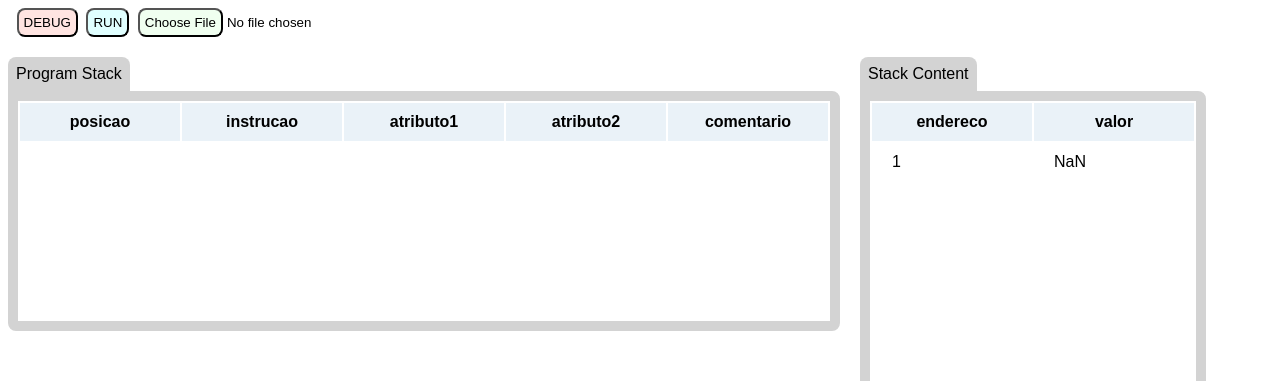
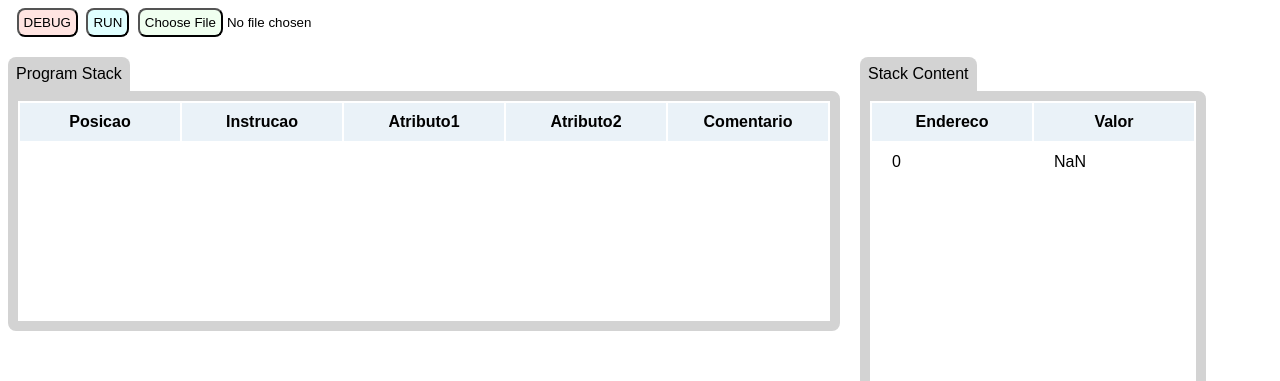
Before and after one commit to joaofavara/virtual-machine, a Vue app: page / in a window 1280 px wide. Both pictures are taken after typing "Sample" into the empty fields and a click on the button "Go". Shown: the top 381 px of the page. Built offline with nearby package versions, Linux system fonts and the light colour scheme.

Commit message:
fix: correct table selection

```diff
--- a/src/components/TableStack.vue
+++ b/src/components/TableStack.vue
@@ -7,7 +7,7 @@
     </thead>
     <tbody>
       <tr v-for="(entry, index) in data" :key="index">
-        <td>{{ index + 1 }}</td>
+        <td>{{ index }}</td>
         <td>{{ entry }}</td>
       </tr>
     </tbody>
--- a/src/components/VirtualMachine.vue
+++ b/src/components/VirtualMachine.vue
@@ -1,3 +1,4 @@
+/* eslint-disable max-len */
 <template>
   <div class='main'>
     <div class='menu'>
@@ -7,7 +8,7 @@
     </div>
     <div class='program'>
       <p class='title'>Program Stack</p>
-      <div class="content">
+      <div v-bind:style="{background:'white'}" class="content">
         <Table
           :data='programData'
           :columns='programColumns'
@@ -19,13 +20,15 @@
     </div>
     <div class='data'>
       <p class='title'>Stack Content</p>
-      <div class="content">
+      <div v-bind:style="{background:'white'}" class="content">
         <TableStack :data='stackData' :columns='stackColumns' />
       </div>
     </div>
     <div class='input'>
-      <p v-bind:style="[ isInput ? inputStyle_2 : inputStyle_1 ]" class='title'>Input Area</p>
-      <div v-bind:style="[ isInput ? inputStyle_2 : inputStyle_1 ]" class="content">
+      <!-- eslint-disable-next-line max-len -->
+      <p v-bind:style="[ isInput ? { background: 'cyan' } : { background: 'lightGrey' } ]" class='title'>Input Area</p>
+      <!-- eslint-disable-next-line max-len -->
+      <div v-bind:style="[ isInput ? { background: 'cyan', borderColor: 'cyan'} : { background: 'lightGrey', borderColor: 'lightGrey', } ]" class="content">
         <input v-model="inputData" placeholder="Entre com um valor"/>
         <button @click="execute(true)">Go</button>
         <div class="show-data">
@@ -35,7 +38,7 @@
     </div>
     <div class='output'>
       <p class='title'>Output Area</p>
-      <div class="content">
+      <div v-bind:style="{background:'white'}" class="content">
         <div class="show-data">
           <span v-for="data in allOutputedData" :key="data">{{ data }}</span>
         </div>
@@ -54,7 +57,7 @@
           <img type="image/svg+xml" src="../assets/not_interested-24px.svg" />
         </button>
       </p>
-      <div class="content">
+      <div v-bind:style="{background:'white'}" class="content">
         <div class="show-data">
           <span v-for="(data, index) in breakpoints" :key="index">
             {{ data }}
@@ -79,26 +82,19 @@ export default {
   },
   data() {
     return {
+      lastRow: -1,
       isInput: false,
       inputFile: '',
       inputData: '',
       allInputedData: [],
       allOutputedData: [],
       programColumns: [
-        'posicao',
-        'instrucao',
-        'atributo1',
-        'atributo2',
-        'comentario',
+        'Posicao',
+        'Instrucao',
+        'Atributo1',
+        'Atributo2',
+        'Comentario',
       ],
-      inputStyle_1: {
-        background: 'lightGrey',
-        borderColor: 'lightGrey',
-      },
-      inputStyle_2: {
-        background: 'cyan',
-        borderColor: 'cyan',
-      },
       executeData: {
         state: '',
         nextLine: false,
@@ -107,7 +103,7 @@ export default {
   },
   computed: {
     breakpoints() {
-      return this.isSelectedRow.map((row, index) => (row ? this.programData[index].posicao : null));
+      return this.isSelectedRow.map((row, index) => (row ? this.programData[index].Posicao : null));
     },
   },
   methods: {
@@ -120,7 +116,7 @@ export default {
     },
     jumpTo(label) {
       this.programData.forEach((line) => {
-        if (label === line.instrucao) {
+        if (label === line.Instrucao) {
           this.i = this.programData.indexOf(line);
         }
       });
@@ -136,17 +132,21 @@ export default {
       this.execute(false);
     },
     executeLine() {
+      if (this.i !== this.lastRow) {
+        this.executionRow[this.lastRow] = false;
+        this.lastRow = this.i;
+      }
       this.executionRow[this.i] = true;
-      switch (this.programData[this.i].instrucao) {
+      switch (this.programData[this.i].Instrucao) {
         case 'LDC':
           this.s += 1;
-          this.stackData[this.s] = parseInt(this.programData[this.i].atributo1, 10);
+          this.stackData[this.s] = parseInt(this.programData[this.i].Atributo1, 10);
           this.i += 1;
           break;
 
         case 'LDV':
           this.s += 1;
-          this.stackData[this.s] = this.stackData[parseInt(this.programData[this.i].atributo1, 10)];
+          this.stackData[this.s] = this.stackData[parseInt(this.programData[this.i].Atributo1, 10)];
           this.i += 1;
           break;
 
@@ -290,20 +290,20 @@ export default {
           break;
 
         case 'STR':
-          this.stackData[parseInt(this.programData[this.i].atributo1, 10)] = this.stackData[this.s];
+          this.stackData[parseInt(this.programData[this.i].Atributo1, 10)] = this.stackData[this.s];
           this.s -= 1;
           this.stackData.length -= 1;
           this.i += 1;
           break;
 
         case 'JMP': {
-          const label = this.programData[this.i].atributo1;
+          const label = this.programData[this.i].Atributo1;
           this.jumpTo(label);
           break;
         }
         case 'JMPF':
           if (this.stackData[this.s] === 0) {
-            const label = this.programData[this.i].atributo1;
+            const label = this.programData[this.i].Atributo1;
             this.jumpTo(label);
           } else {
             this.i += 1;
@@ -327,8 +327,8 @@ export default {
           break;
 
         case 'ALLOC': {
-          const m = parseInt(this.programData[this.i].atributo1, 10);
-          const n = parseInt(this.programData[this.i].atributo2, 10);
+          const m = parseInt(this.programData[this.i].Atributo1, 10);
+          const n = parseInt(this.programData[this.i].Atributo2, 10);
 
           for (let K = 0; K < n; K += 1) {
             this.s += 1;
@@ -339,8 +339,8 @@ export default {
         }
 
         case 'DALLOC': {
-          const m = parseInt(this.programData[this.i].atributo1, 10);
-          const n = parseInt(this.programData[this.i].atributo2, 10);
+          const m = parseInt(this.programData[this.i].Atributo1, 10);
+          const n = parseInt(this.programData[this.i].Atributo2, 10);
 
           for (let K = n - 1; K >= 0; K -= 1) {
             this.stackData[m + K] = this.stackData[this.s];
@@ -352,7 +352,7 @@ export default {
         }
 
         case 'CALL': {
-          const label = this.programData[this.i].atributo1;
+          const label = this.programData[this.i].Atributo1;
           this.s += 1;
           this.stackData[this.s] = this.i + 1;
           this.jumpTo(label);
--- a/src/mixin/mixin.js
+++ b/src/mixin/mixin.js
@@ -13,17 +13,17 @@ const mixin = {
       i: 0, /* Indice da fila de comandos */
       s: 0, /* Indice da pilha de dados */
       programColumns: [
-        'posicao',
-        'instrucao',
-        'atributo1',
-        'atributo2',
-        'comentario',
+        'Posicao',
+        'Instrucao',
+        'Atributo1',
+        'Atributo2',
+        'Comentario',
       ],
       programData: [],
       stackData: [], /* Pilha de dados */
       stackColumns: [
-        'endereco',
-        'valor',
+        'Endereco',
+        'Valor',
       ],
     };
   },
@@ -34,15 +34,15 @@ const mixin = {
     },
     parseCommand(command) {
       const commandSplited = command.split(' ');
-      const instrucao = commandSplited[0].trim() || '';
+      const Instrucao = commandSplited[0].trim() || '';
       const atributos = commandSplited[1] ? commandSplited[1].trim() : '';
-      const [atributo1, atributo2] = atributos ? atributos.split(',') : ['', ''];
+      const [Atributo1, Atributo2] = atributos ? atributos.split(',') : ['', ''];
       const breakpoint = false;
       return {
-        instrucao,
-        atributo1,
-        atributo2,
-        comentario: '',
+        Instrucao,
+        Atributo1,
+        Atributo2,
+        Comentario: '',
         breakpoint,
       };
     },
@@ -51,7 +51,7 @@ const mixin = {
       this.commands.forEach((command) => {
         this.programData.push(
           {
-            posicao: countPosicao,
+            Posicao: countPosicao,
             ...this.parseCommand(command),
           },
         );
@@ -82,16 +82,15 @@ const mixin = {
       while (this.loop && this.i < this.programData.length) {
         console.log(`-- Linha ${this.i + 1} ---`);
         console.log(`Ponteiro: ${this.s}`);
-        console.log(`Instrucao: ${this.programData[this.i].instrucao}`);
-        console.log(`Atributo1: ${this.programData[this.i].atributo1}`);
-        console.log(`Atributo2: ${this.programData[this.i].atributo2}`);
+        console.log(`Instrucao: ${this.programData[this.i].Instrucao}`);
+        console.log(`Atributo1: ${this.programData[this.i].Atributo1}`);
+        console.log(`Atributo2: ${this.programData[this.i].Atributo2}`);
         console.log(`executionRow: ${this.executionRow[this.i]}`);
         console.log(this.stackData.flat());
         console.log(`-- Linha ${this.i + 1} ---\n\n`);
 
         this.executeLine();
-        console.log(this.executeData.state);
-        if (this.executeData.state === 'DEBUG' && this.programData[this.i].breakpoint) {
+        if (this.executeData.state === 'DEBUG' && !this.isInput && this.programData[this.lastRow].breakpoint) {
           break;
         }
       }
```
